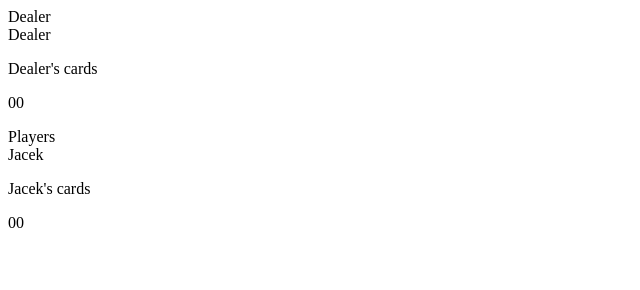
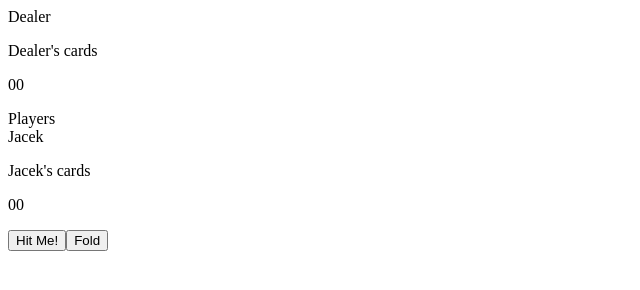
Before and after one commit to Jatzek3/Blackjack, a plain HTML site: page index.html in a window 1280 px wide. Shown: the whole page, without its empty margins (0-640 px from the left). Drawn offline with Linux system fonts and the light colour scheme.

Commit message:
Buttons added

```diff
--- a/index.html
+++ b/index.html
@@ -7,7 +7,7 @@
     <link rel="stylesheet" href="style.css">
 </head>
 <body>
-    <div class='dealer-button'>Dealer</div>
+    <div class='dealer-button'></div>
     <div class='players'>Players<div>
     <script src="main.js"></script>
 </body>
--- a/main.js
+++ b/main.js
@@ -33,8 +33,7 @@ class Game {
             console.log('this runs')
         }else {
         this.Players.map((player)=>
-        console.log(player))
-        // playersNode.appendChild(player.createPlayer))
+        playersNode.appendChild(player.createPlayer()))
         }
     }
     }
@@ -43,6 +42,8 @@ class Dealer {
     constructor(name){
     this.name = name
     }
+
+
     createPlayer(name= this.name) {
         let playerName = document.createElement('div')
         playerName.innerHTML =`${name}`
@@ -55,7 +56,18 @@ class Dealer {
         score.className = `${name}-cards`
         playerName.appendChild(cards)
         playerName.appendChild(score)
+            if (this instanceof Player) {
+            let hitButton = document.createElement("BUTTON")
+            hitButton.innerHTML = 'Hit Me!'
+            hitButton.className = `${name}-hit-button`
+            let passButton = document.createElement("BUTTON")
+            passButton.innerHTML = "Fold"
+            passButton.className = `${name}-fold-button`
+            playerName.appendChild(hitButton)
+            playerName.appendChild(passButton)
+            }
         return playerName
+
     }
 }
 
```
